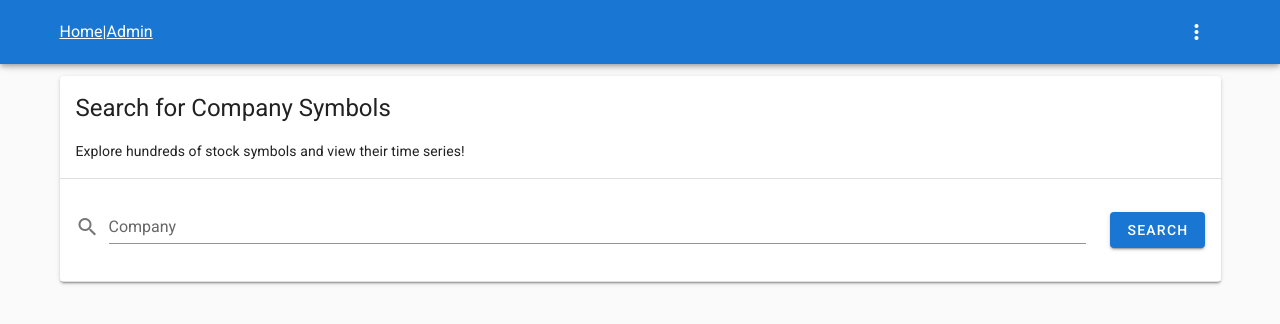
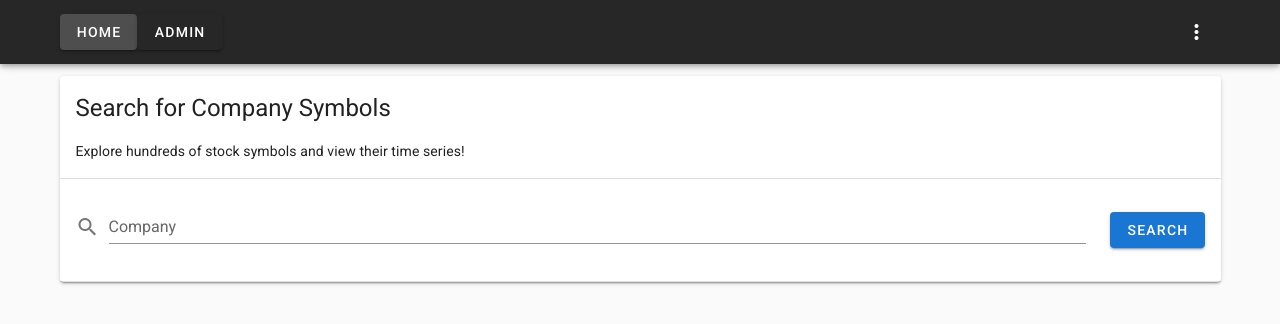
Before and after one commit to ozanulutas/stock-patrol, a Vue app: page / in a window 1280 px wide. Shown: the top 324 px of the page. Built offline with nearby package versions, Linux system fonts and the light colour scheme.

Commit message:
feat: implement deleting logs at admin page

```diff
--- a/src/assets/scss/_misc.scss
+++ b/src/assets/scss/_misc.scss
@@ -1,2 +1,6 @@
 @include gaps;
 @include flexes;
+
+.rotate-40 {
+  transform: rotate(40deg);
+}
--- a/src/components/RouteLogs.vue
+++ b/src/components/RouteLogs.vue
@@ -1,10 +1,36 @@
 <template>
+<section>
+  <v-tooltip right>
+    <template v-slot:activator="{ on, attrs }">
+      <v-btn
+        color="error"
+        fab
+        small
+        v-bind="attrs"
+        v-on="on"
+        @click="deleteLogs()"
+      >
+        <v-icon>
+          mdi-delete
+        </v-icon>
+      </v-btn>
+    </template>
+    <span>Remove Selected Logs</span>
+  </v-tooltip>
+
   <v-expansion-panels>
       <v-expansion-panel
         v-for="(log, i) in logs"
         :key="i"
       >
-      <v-expansion-panel-header>
+        <div class="d-flex align-center py-2">
+          <v-checkbox
+            v-model="selectedLogs"
+            :value="log.title"
+            hide-details
+            class="shrink ml-3 mt-0 mb-1"
+          ></v-checkbox>
+          <v-expansion-panel-header class="pl-2">
             <span :class="`${log.error !== '' ? 'error' : ''}--text`">
               {{ new Date(log.title).toLocaleString() }}
             </span>
@@ -16,28 +42,32 @@
               mdi-alert-circle
             </v-icon>
           </v-expansion-panel-header>
-      <v-expansion-panel-content>
+        </div>
+        <v-expansion-panel-content class="ml-6">
           <p>
             <b>
-            <v-icon class="mr-1" dense>mdi-arrow-left-circle-outline</v-icon> From:
+              <v-icon class="mr-1" dense>mdi-arrow-left-circle-outline</v-icon>
+              From:
             </b>
             {{ log.from }}
           </p>
           <p>
             <b>
-            <v-icon class="mr-1" dense>mdi-arrow-right-circle-outline</v-icon> To:
+              <v-icon class="mr-1" dense>mdi-arrow-right-circle-outline</v-icon>
+              To:
             </b>
             {{ log.to }}
           </p>
           <p>
             <b>
-            <v-icon class="mr-1" dense>mdi-key-outline</v-icon>Is Authorized:
+              <v-icon class="mr-1" dense>mdi-key-outline</v-icon>
+              Is Authorized:
             </b>
             {{ log.isLoggedIn.toString() | capitalize }}
           </p>
           <p v-if="log.error !== ''">
             <b>
-            <v-icon class="mr-1" dense>mdi-alert-circle-outline</v-icon>
+              <v-icon class="mr-1 rotate-40" dense>mdi-alert-circle-outline</v-icon>
               Error:
             </b>
             {{ log.error }}
@@ -45,6 +75,7 @@
         </v-expansion-panel-content>
       </v-expansion-panel>
   </v-expansion-panels>
+</section>
 </template>
 
 <script>
@@ -53,8 +84,16 @@ export default {
   data() {
     return {
       logs: JSON.parse(localStorage.getItem("sp_route_log")),
+      selectedLogs: [],
     };
   },
+  methods: {
+    deleteLogs() {
+      this.logs = this.logs.filter(log => !this.selectedLogs.some(selectedLog => selectedLog === log.title))
+      this.selectedLogs = []
+      localStorage.setItem("sp_route_log", JSON.stringify(this.logs))
+    }
+  }
 };
 </script>
 
--- a/src/components/TheHeader.vue
+++ b/src/components/TheHeader.vue
@@ -1,18 +1,15 @@
 <template>
   <v-app-bar
     app
-    color="primary"
     dark
   >
     <v-container class="d-flex align-center">
-      <router-link
-        style="color: white"
+      <v-btn
         to="/"
-      >Home</router-link> |
-      <router-link
-        style="color: white"
+      >Home</v-btn>
+      <v-btn
         to="/admin"
-      >Admin</router-link>
+      >Admin</v-btn>
 
       <v-spacer></v-spacer>
 
```
Lines whose indentation alone changed are shown as unchanged.
